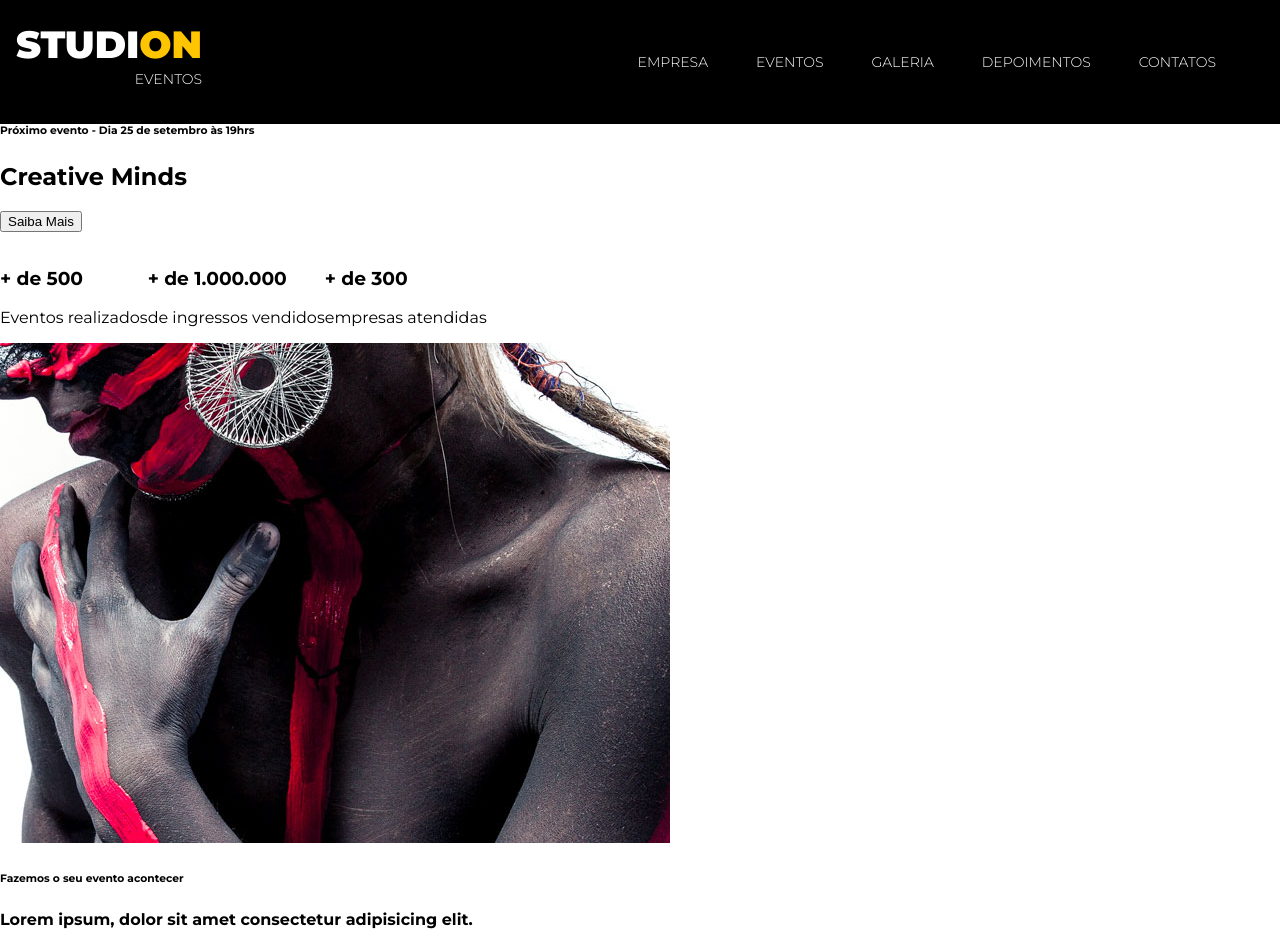
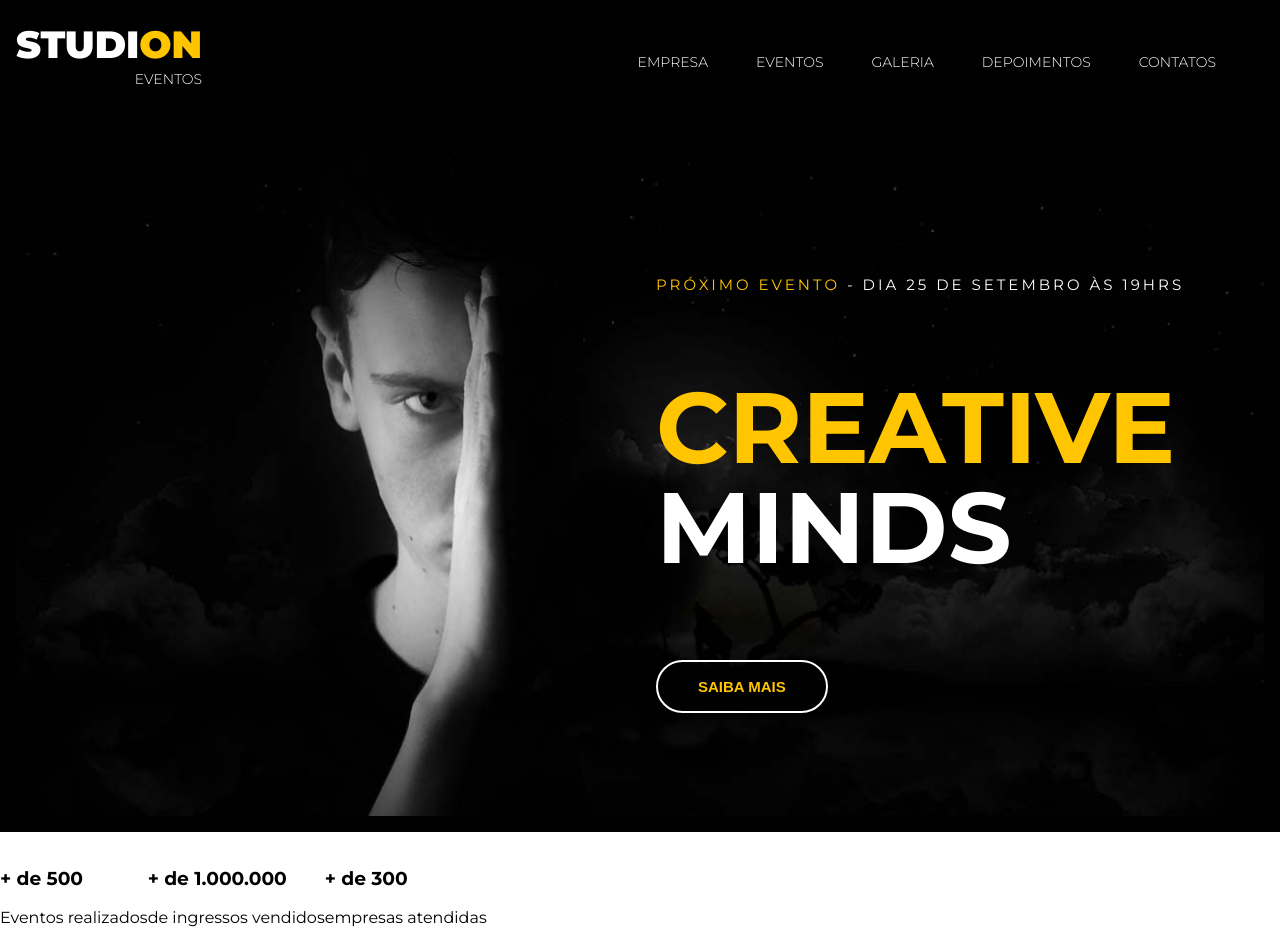
Before and after one commit to JohnatasSN/studion, a website: page src/index.html in a window 1280 px wide. Shown: the top 932 px of the page. Drawn offline with Linux system fonts and the light colour scheme.

Commit message:
Feat(header): implement header styles

```diff
--- a/src/Style.css
+++ b/src/Style.css
@@ -5,9 +5,10 @@
 }
 
 :root {
-  --color-primary: #ffc500;/* criação de variavel para usar mais facil*/
   font-family: 'Montserrat', sans-serif;
   font-size: 16px;
+  --color-primary: #ffc500;/* criação de variavel para usar mais facil*/
+  --default-padding: 1rem;
 }
 
 body{
@@ -23,6 +24,7 @@ ul{
 
 
 .nvbar{
+  z-index: 1;
   position: fixed;
   display: grid;
   grid-template-columns: 1fr 9fr;
@@ -72,3 +74,77 @@ ul{
 .copy-primary {
   color: var(--color-primary);
 }
+
+/* forma de estilo alternativa para o fundo*/
+/*#slider {
+  height: calc(100vh - 7.75rem);
+  padding: var(--default-padding) ;
+  background-color: #000;
+  background-image: url('./images/banner.jpg');
+  background-size: cover; /* Trata a imagem para ela ocupar todo espaço*/
+ /* background-position: center;
+  background-repeat: no-repeat;
+  color: #fff;
+}*/
+
+#slider {
+  padding: var(--default-padding) ;
+  background-color: #000;
+  color: #fff;
+}
+
+.slide {
+  height: calc(100vh - 7.75rem);
+  position: relative;
+}
+
+.slide__background-image {
+  width: 100%;
+  height: 100%;
+  object-fit: cover;
+  object-position: center;
+}
+
+.slide__copy {
+  top: 6.25rem;
+  position: absolute;
+  left: 50vw;
+}
+
+.slide__copy h6 {
+  font-size: 0.9375rem;
+  font-weight: 400;
+  text-transform: uppercase;
+  letter-spacing: 0.1875rem;
+}
+
+.slide__copy h2 {
+  font-size: 6.25rem;
+  text-transform: uppercase;
+  line-height: 6.25rem;
+}
+
+.slide__copy h2 span {
+  display: block;
+}
+
+.btn {
+  cursor: pointer;
+  padding: 1rem 2.5rem;
+  color: var(--color-primary);
+  border: 0.125rem solid #fff;
+  border-radius: 5rem;
+  background: unset; /* unset retira as propiedades*/
+  font-size: 0.9375rem;
+  font-weight: 700;
+  text-transform: uppercase;
+  transition: 0.5s all ease; /* controle de transição, tempo, oque, curva de animação */
+}
+
+.btn:hover,  /* Descktop */
+.btn:active, /* Android */
+.btn:focus {
+  border-color: var(--color-primary);
+  background-color: var(--color-primary);
+  color: #fff;
+}
--- a/src/index.html
+++ b/src/index.html
@@ -45,9 +45,15 @@
     <header>
         <div id="slider">
             <div class="slide">
-                    <h6><span>Próximo evento</span> - Dia 25 de setembro às 19hrs</h6>
-                    <h2><span>Creative</span> Minds</h2>
-                    <button>Saiba Mais</button>
+                <img class="slide__background-image"
+                    src="./images/banner.jpg"
+                    alt="logo studion Baanner"
+                >
+                <div class="slide__copy">
+                    <h6><span class="copy-primary">Próximo evento</span> - Dia 25 de setembro às 19hrs</h6>
+                    <h2><span class="copy-primary">Creative</span> Minds</h2>
+                    <button class="btn btn--slide">Saiba Mais</button>
+                </div>
             </div>
         </div>
     </header>
```
Lines whose indentation alone changed are shown as unchanged.
